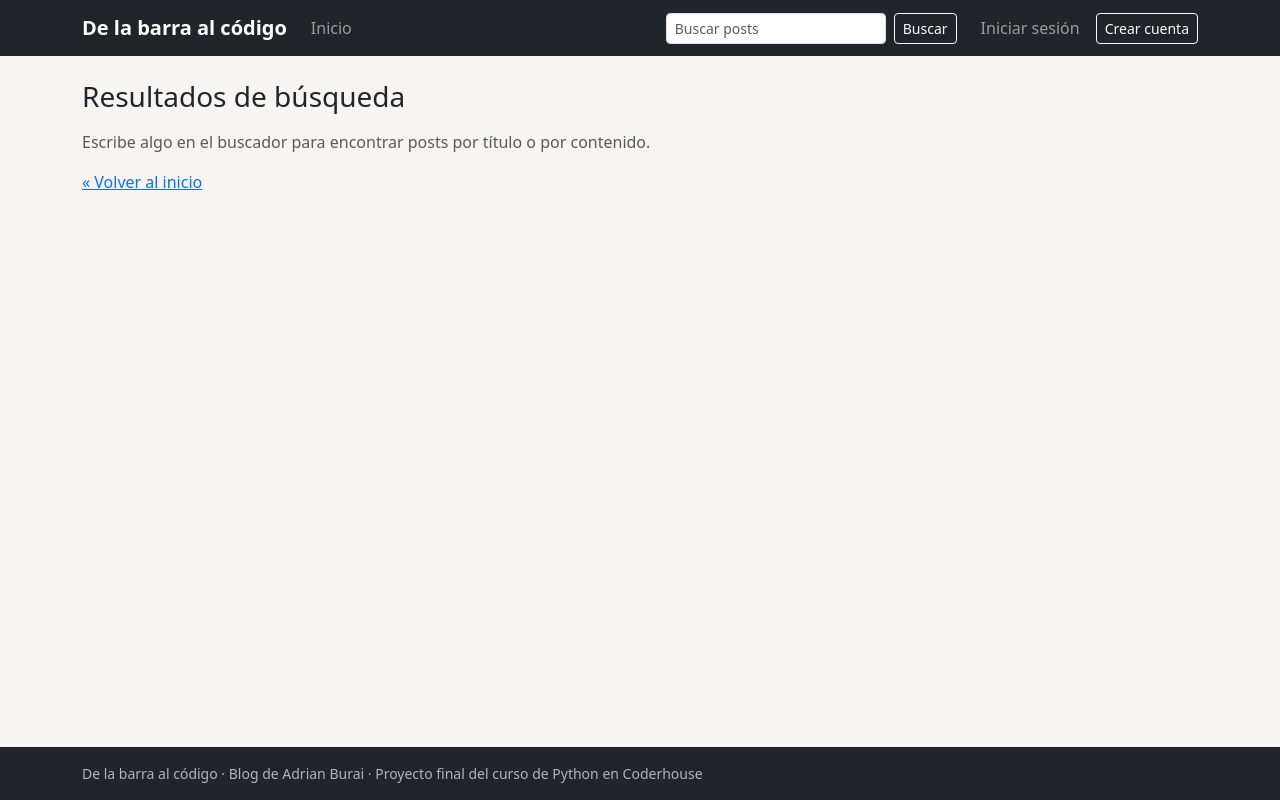
After one commit to MimixGuy/entrega-final-blog-django, a Django app: page /buscar/ in a window 1280 px wide. The commit adds this page. Run offline with Django 5.2, Linux system fonts and the light colour scheme.

Commit message:
Buscador de posts por titulo o contenido, con aviso cuando no hay resultados

```diff
--- /dev/null
+++ b/blog/templates/blog/resultados_busqueda.html
@@ -0,0 +1,30 @@
+{% extends 'base.html' %}
+
+{% block titulo %}Buscar | De la barra al código{% endblock %}
+
+{% block contenido %}
+<h1 class="h3 mb-3">Resultados de búsqueda</h1>
+
+{% if busqueda %}
+    {% if resultados %}
+        <section aria-labelledby="titulo-resultados">
+            <h2 id="titulo-resultados" class="h5 mb-3">{{ resultados|length }} resultado{{ resultados|length|pluralize }} para «{{ busqueda }}»</h2>
+            <div class="row row-cols-1 row-cols-md-2 row-cols-lg-3 g-4">
+                {% for post in resultados %}
+                    <div class="col">
+                        {% include 'blog/tarjeta_post.html' %}
+                    </div>
+                {% endfor %}
+            </div>
+        </section>
+    {% else %}
+        <div class="alert alert-warning" role="status">
+            No se encontraron publicaciones para «{{ busqueda }}». Prueba con otra palabra.
+        </div>
+    {% endif %}
+{% else %}
+    <p class="text-body-secondary">Escribe algo en el buscador para encontrar posts por título o por contenido.</p>
+{% endif %}
+
+<a href="{% url 'blog:lista' %}">« Volver al inicio</a>
+{% endblock %}
--- a/blog/urls.py
+++ b/blog/urls.py
@@ -6,6 +6,7 @@ app_name = 'blog'
 
 urlpatterns = [
     path('', views.ListaPostsView.as_view(), name='lista'),
+    path('buscar/', views.buscar, name='buscar'),
     path('posts/nuevo/', views.CrearPostView.as_view(), name='crear'),
     path('posts/<int:pk>/', views.DetallePostView.as_view(), name='detalle'),
     path('posts/<int:pk>/editar/', views.EditarPostView.as_view(), name='editar'),
--- a/blog/views.py
+++ b/blog/views.py
@@ -1,5 +1,7 @@
 from django.contrib.auth.mixins import LoginRequiredMixin, UserPassesTestMixin
 from django.contrib.messages.views import SuccessMessageMixin
+from django.db.models import Q
+from django.shortcuts import render
 from django.urls import reverse_lazy
 from django.views.generic import CreateView, DeleteView, DetailView, ListView, UpdateView
 
@@ -26,6 +28,20 @@ class DetallePostView(DetailView):
     template_name = 'blog/detalle_post.html'
 
 
+def buscar(request):
+    busqueda = request.GET.get('q', '').strip()
+    resultados = Post.objects.none()
+    if busqueda:
+        resultados = Post.objects.filter(
+            Q(titulo__icontains=busqueda) | Q(contenido__icontains=busqueda)
+        )
+    contexto = {
+        'busqueda': busqueda,
+        'resultados': resultados,
+    }
+    return render(request, 'blog/resultados_busqueda.html', contexto)
+
+
 class CrearPostView(LoginRequiredMixin, SuccessMessageMixin, CreateView):
     model = Post
     form_class = PostForm
--- a/templates/base.html
+++ b/templates/base.html
@@ -24,6 +24,10 @@
                             <li class="nav-item"><a class="nav-link" href="{% url 'blog:crear' %}">Escribir un post</a></li>
                         {% endif %}
                     </ul>
+                    <form class="d-flex my-2 my-lg-0 me-lg-3" action="{% url 'blog:buscar' %}" method="get" role="search">
+                        <input class="form-control form-control-sm me-2" type="search" name="q" value="{{ busqueda }}" placeholder="Buscar posts" aria-label="Buscar posts por título o contenido">
+                        <button class="btn btn-sm btn-outline-light" type="submit">Buscar</button>
+                    </form>
                     <ul class="navbar-nav align-items-lg-center">
                         {% if user.is_authenticated %}
                             <li class="nav-item">
```
